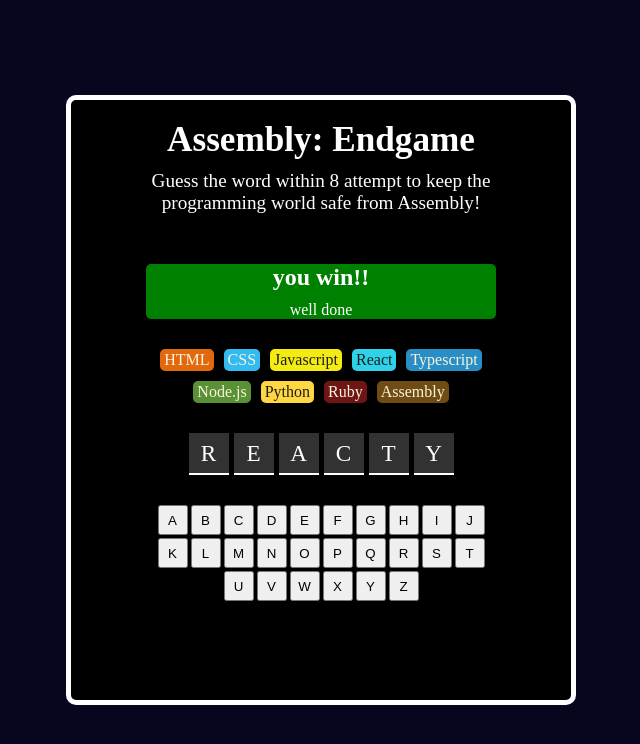
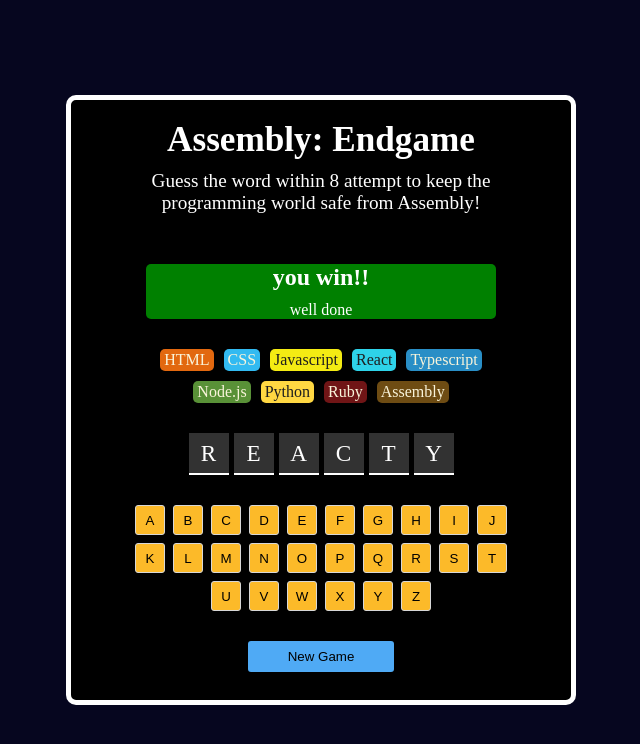
Before and after one commit to Nuelwhiz/Assembly-Endgame, a React (Vite) app: page / in a window 1280 px wide. Shown: the top 744 px of the page, without its empty margins (319-959 px from the left). Built offline with nearby package versions, Linux system fonts and the light colour scheme.

Commit message:
updated button on css

```diff
--- a/src/App.css
+++ b/src/App.css
@@ -90,12 +90,23 @@
 .alphabet-btn-container {
   display: flex;
   flex-wrap: wrap;
-  max-width: 350px;
+  max-width: 400px;
   justify-content: center;
-  gap: 3px;
+  gap: 8px;
   margin-top: 30px;
 }
 .alphabet-btn {
   height: 30px;
   width: 30px;
+  background-color: #fcba29;
+  border: 1px solid #d7d7d7;
+  cursor: pointer;
+  border-radius: 3px;
 }
+.new-game {
+  margin-top: 30px;
+  padding: 8px 40px;
+  background-color: rgb(79, 170, 245);
+  border: none;
+  border-radius: 3px;
+}
--- a/src/App.jsx
+++ b/src/App.jsx
@@ -52,6 +52,7 @@
           <section className="alphabet-btn-container">
             {alphabetDisplay}
           </section>
+          <button className="new-game">New Game</button>
         </div>
       </main>
     </>
```
